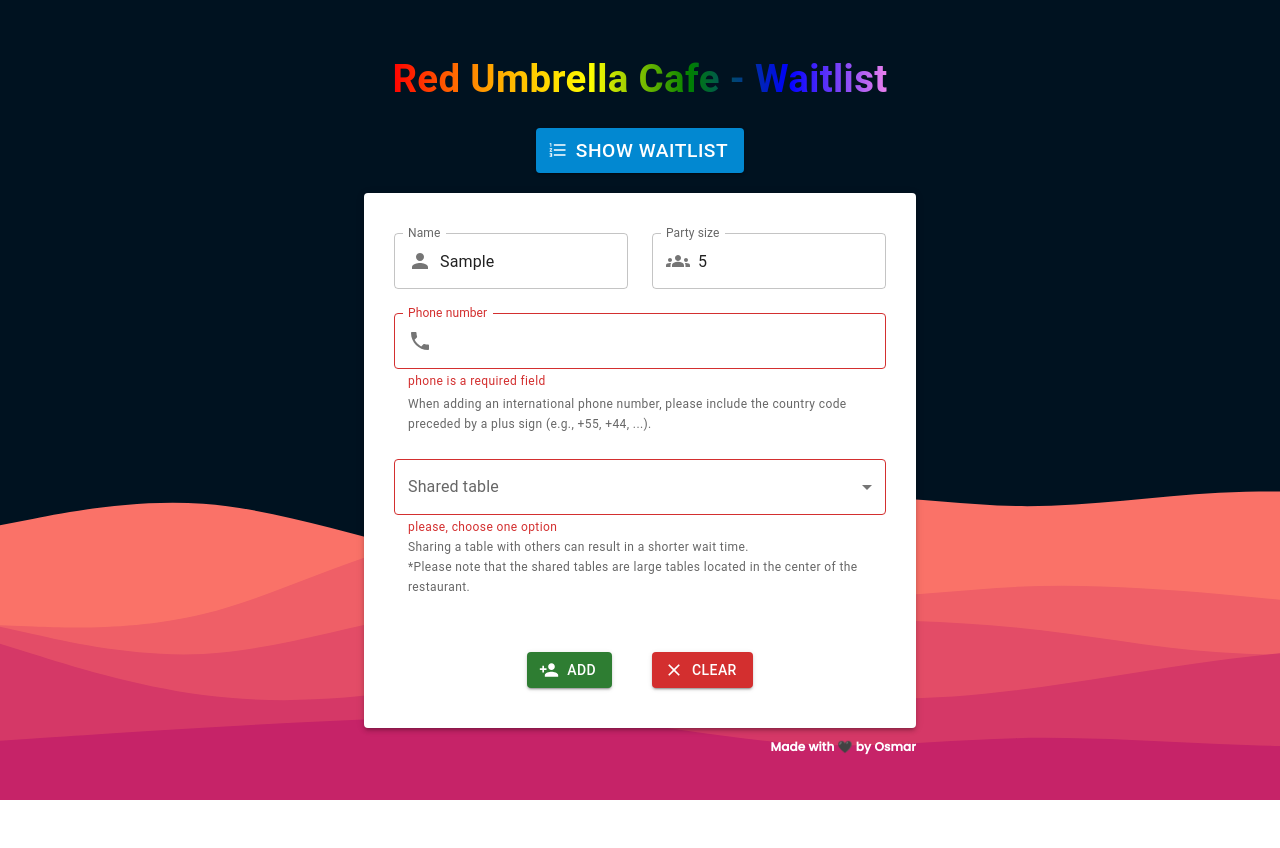
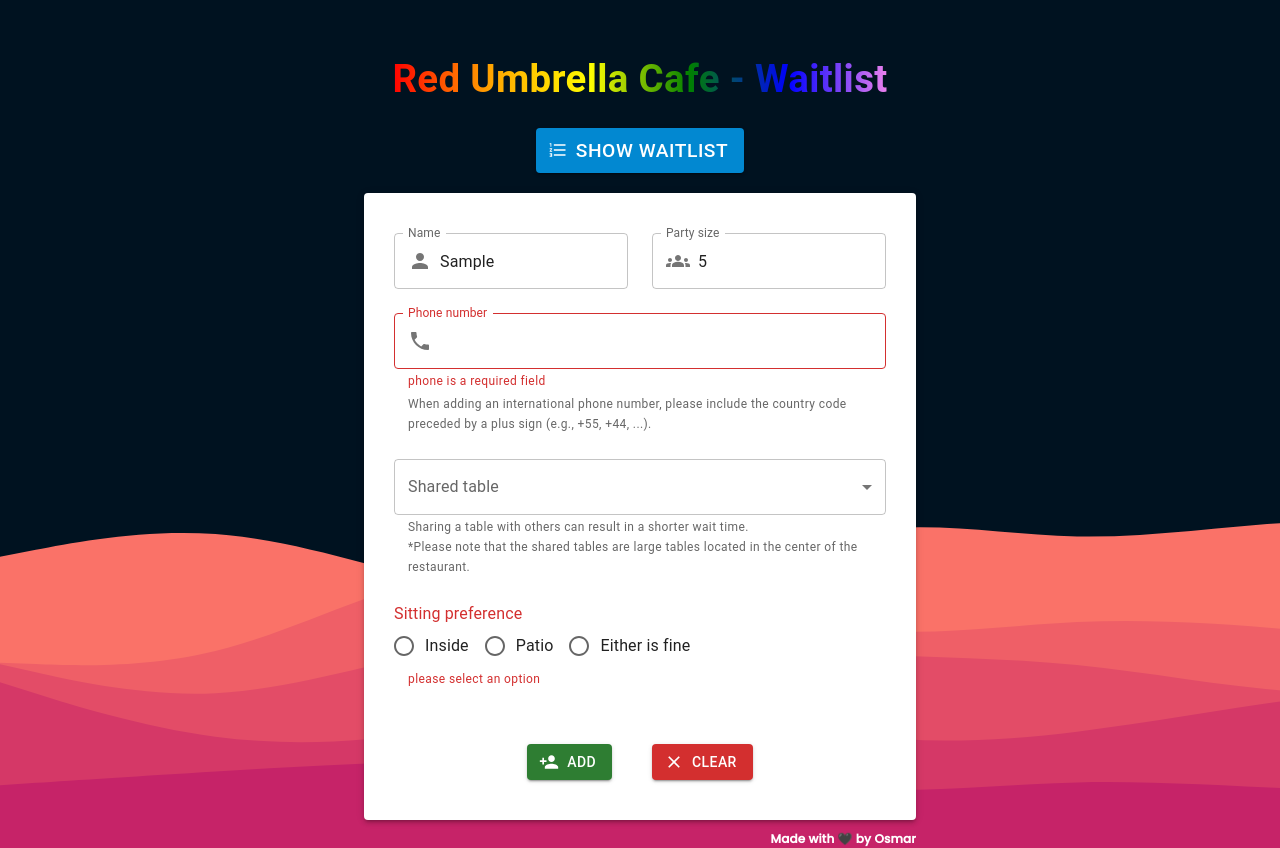
Before and after one commit to osmfaria/waitlist, a Next.js app: page / in a window 1280 px wide. Both pictures are taken after typing "Sample", "5", "Sample" into the empty fields and a click on the button "ADD". Before the commit the page ends 800 px from the top, so only its background shows below. Built offline with nearby package versions, Linux system fonts and the light colour scheme.

Commit message:
add patio radio btn

```diff
--- a/components/ConfirmPhone.jsx
+++ b/components/ConfirmPhone.jsx
@@ -29,7 +29,6 @@ const ConfirmPhone = ({
     nextapi
       .post('/tablesready', data)
       .then((res) => {
-        console.log(res.data)
         router.push('/confirmation')
       })
       .catch((_) => {
--- a/components/NoWaitCard.jsx
+++ b/components/NoWaitCard.jsx
@@ -10,7 +10,7 @@ const NoWaitCard = ({ handleBackdrop }) => {
       <Stack spacing={2} alignItems='center'>
         <Image src={nowait} height={240} width={320} alt='no wait' />
         <Typography fontSize='1.2rem' color='GrayText'>
-          There&apos;s currently no waitlist
+          No waiting parties
         </Typography>
         <Link href='/' style={{ textDecoration: 'none' }}>
           <Button variant='outlined' color='success' onClick={handleBackdrop}>
--- a/pages/api/tables/index.js
+++ b/pages/api/tables/index.js
@@ -4,7 +4,6 @@ import connectDB from '../../../lib/db-connect'
 import Party from '../../../models/party'
 
 export default async function handler(req, res) {
-  console.log(req.method)
   if (req.method === 'POST') {
     const { name, phone, tableId } = req.body
     console.log('tableId: ', tableId)
--- a/pages/index.js
+++ b/pages/index.js
@@ -15,6 +15,10 @@ import {
   CircularProgress,
   Snackbar,
   Alert,
+  FormControlLabel,
+  FormLabel,
+  RadioGroup,
+  Radio,
 } from '@mui/material'
 import {
   Person,
@@ -79,8 +83,8 @@ export default function Home() {
       .min(1)
       .required(),
     phone: yup.string().required(),
-    sharedTable: yup.string().required('please, choose one option'),
-    sittingPreference: yup.string(),
+    sharedTable: yup.string(),
+    sittingPreference: yup.string().required('please select an option'),
   })
 
   const handlePhoneInput = (event, formik) => {
@@ -127,7 +131,9 @@ export default function Home() {
       name: userInput.name,
       size: userInput.size,
       phone: userInput.phone,
-      note: `${userInput.sharedTable} ${userInput.sittingPreference}`,
+      note: `${userInput.sharedTable || 'own table'} | ${
+        userInput.sittingPreference
+      }`,
     }
 
     setData(inputData)
@@ -331,16 +337,16 @@ export default function Home() {
                     </FormHelperText>
                   </FormControl>
 
-                  {/* <Field name='sittingPreference'>
+                  <Field name='sittingPreference'>
                     {({ field }) => (
-                      <FormControl>
+                      <FormControl error={formik.touched.sittingPreference && !!formik.errors.sittingPreference}>
                         <FormLabel id='buttons-group-label'>
                           Sitting preference
                         </FormLabel>
                         <RadioGroup
                           row
                           aria-labelledby='buttons-group-label'
-                          name='row-radio-buttons-group'
+                          name='buttons-group'
                           {...field}
                         >
                           <FormControlLabel
@@ -359,9 +365,17 @@ export default function Home() {
                             label='Either is fine'
                           />
                         </RadioGroup>
+                        <FormHelperText>
+                          {formik.touched.sittingPreference &&
+                            !!formik.errors.sittingPreference && (
+                              <Typography variant='caption' color='error'>
+                                {formik.errors.sittingPreference}
+                              </Typography>
+                            )}
+                        </FormHelperText>
                       </FormControl>
                     )}
-                  </Field> */}
+                  </Field>
 
                   <Stack
                     direction='row'
```
Also changed, not shown: pages/confirmation.js (+4 -4 lines).
